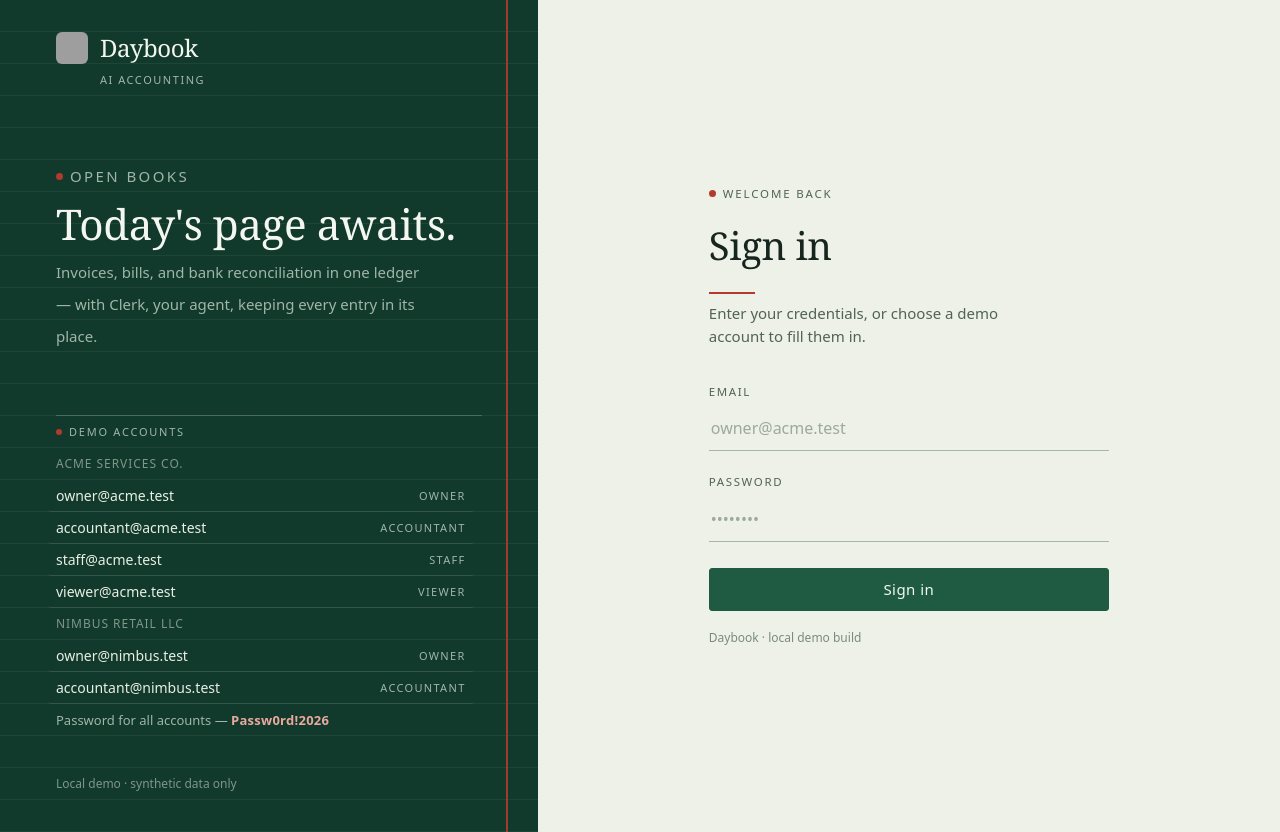
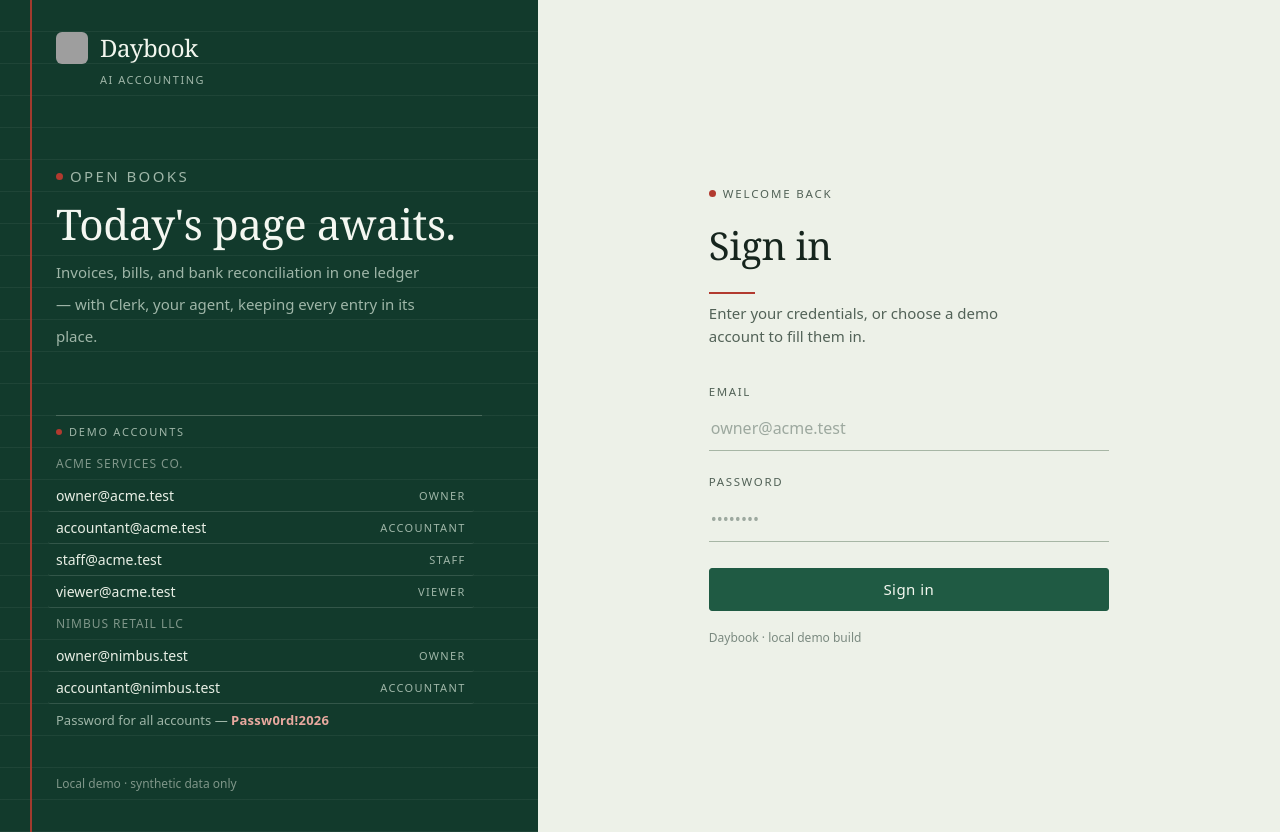
Before and after one commit to furqaniq/ai-accounting, a Next.js app in the folder frontend/: page /login in a window 1280 px wide. Built offline with nearby package versions, Linux system fonts and the light colour scheme; no server answers; grey boxes are pictures that could not be loaded; a web font is replaced by a local one.

Commit message:
style(001): move the red margin rule to the left edge

```diff
--- a/frontend/app/login.css
+++ b/frontend/app/login.css
@@ -30,7 +30,7 @@
   position: absolute;
   top: 0;
   bottom: 0;
-  right: 30px;
+  left: 30px;
   width: 2px;
   background: rgba(178, 58, 47, 0.9);
 }
```
